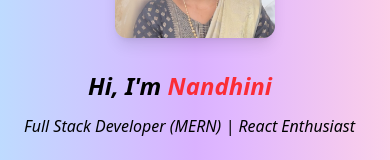
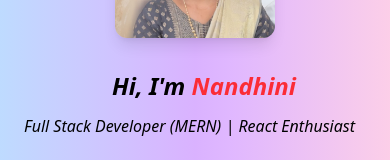
Before and after one commit to nandhini-11-cmd/nandhu_portfolio, a React (Vite) app: page / in a window 390 px wide. Shown: the part 298-458 px from the top of the page. Built offline with nearby package versions, Linux system fonts and the light colour scheme.

Commit message:
ml adjustment

```diff
--- a/src/components/Hero.jsx
+++ b/src/components/Hero.jsx
@@ -19,7 +19,7 @@ const Hero = () => {
 
       {/* 📄 Right: Developer Intro & Code Block */}
       <div className="w-full md:w-4/5  ">
-        <h1 className="text-2xl md:text-4xl mt-0 md:mt-4  font-bold mb-3  ml-18 md:ml-34">
+        <h1 className="text-2xl md:text-4xl mt-0 md:mt-4  font-bold mb-3  ml-24 md:ml-34">
           Hi, I'm <span className="text-red-500 ">Nandhini</span>
         </h1>
 
```
